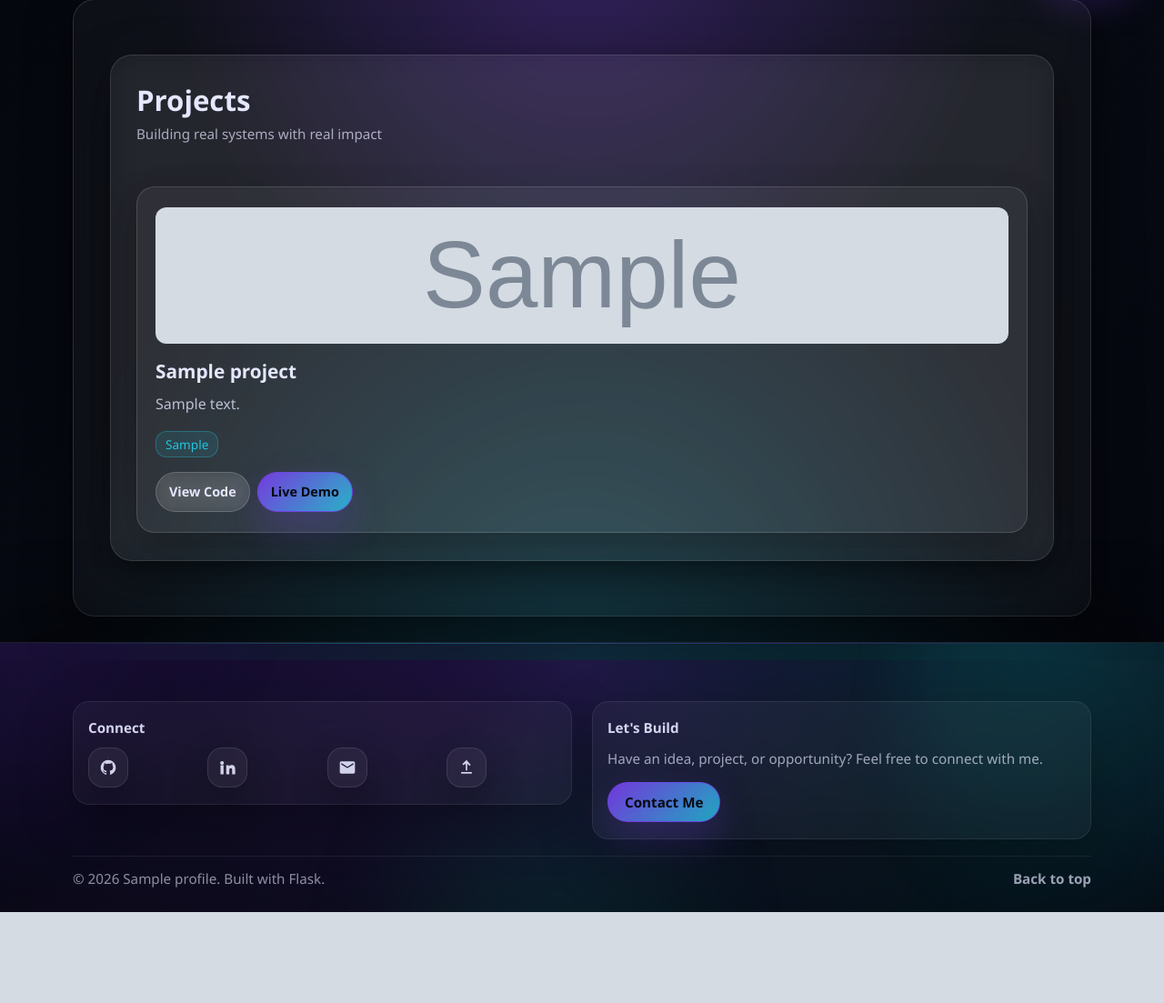
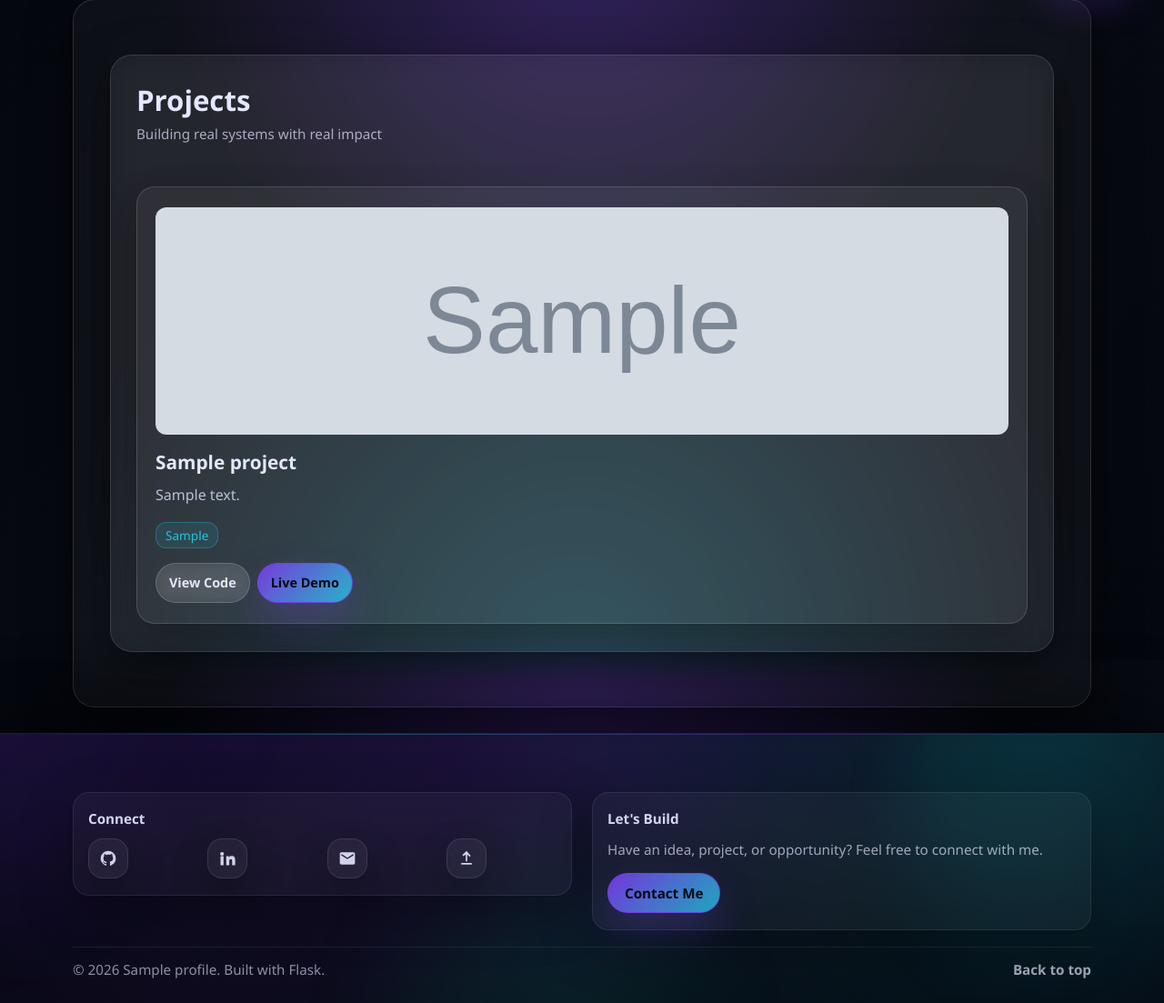
Before and after one commit to NithinGowda02/Dynamic-Portfolio-Website, a Flask app: page /projects in a window 1280 px wide. Shown: the part 74-1177 px from the top of the page at 91% size. Before the commit the page ends 1077 px from the top, so only its background shows below. Run offline with Flask 3, Linux system fonts and the light colour scheme; tables that the repository leaves empty hold one stand-in row (values such as "Sample post"); grey boxes marked "Sample" are stand-in pictures; parts of the project's set-up code (start-up, migrations or seed data) failed here and were passed over; some libraries are stand-ins or nearby versions.

Commit message:
Deployment Ready

```diff
--- a/static/css/style.css
+++ b/static/css/style.css
@@ -1227,14 +1227,6 @@ main {
     transform: translateZ(0);
 }
 
-.proj-gallery--card {
-    /* Card gallery keeps the default 16:9 viewport. */
-}
-
-.proj-gallery--large {
-    /* Larger than home cards on desktop, still responsive on mobile */
-}
-
 .proj-gallery--large .proj-gallery__viewport {
     min-height: clamp(240px, 34vw, 560px);
 }
@@ -1364,7 +1356,7 @@ main {
 
 .project-card__image > img {
     width: 100%;
-    height: 150px;
+    height: 250px;
     object-fit: cover;
     display: block;
 }
```
